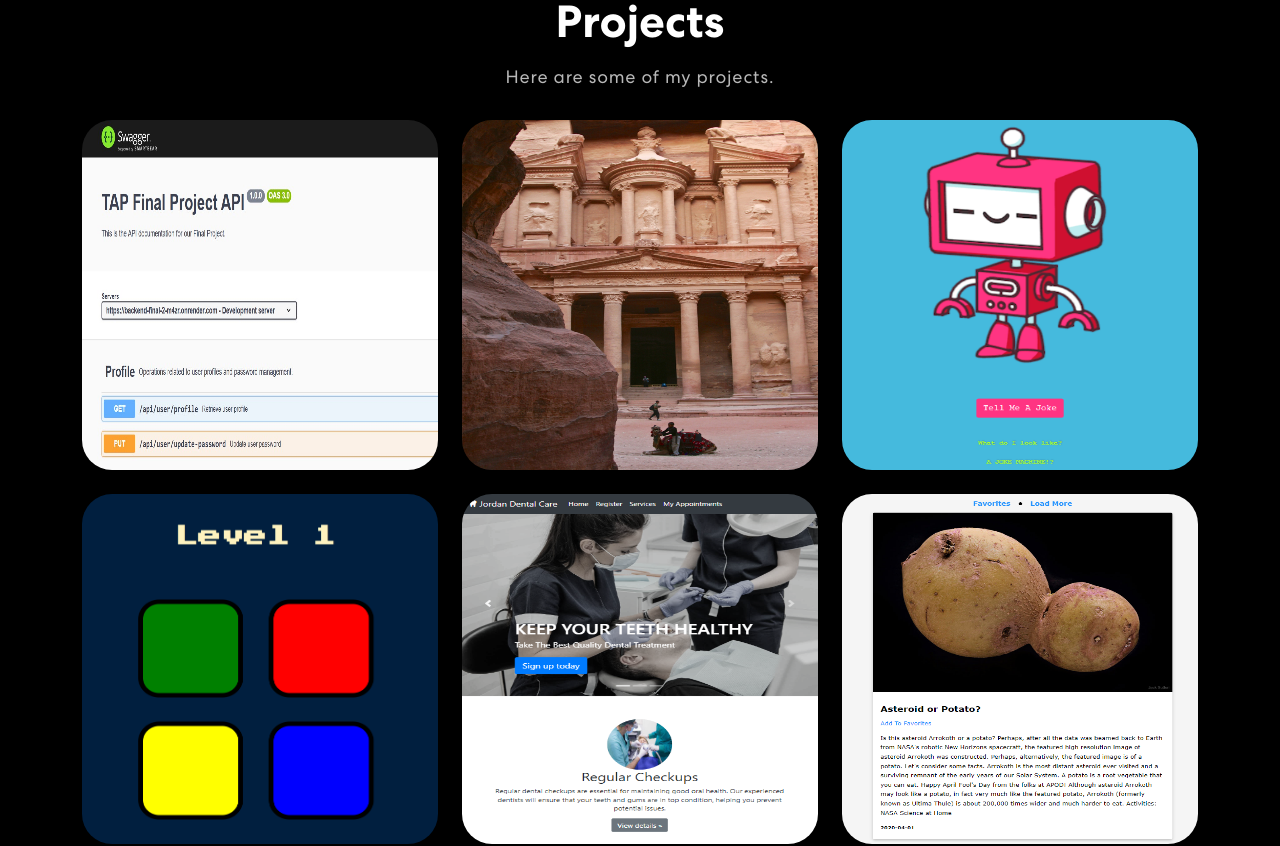
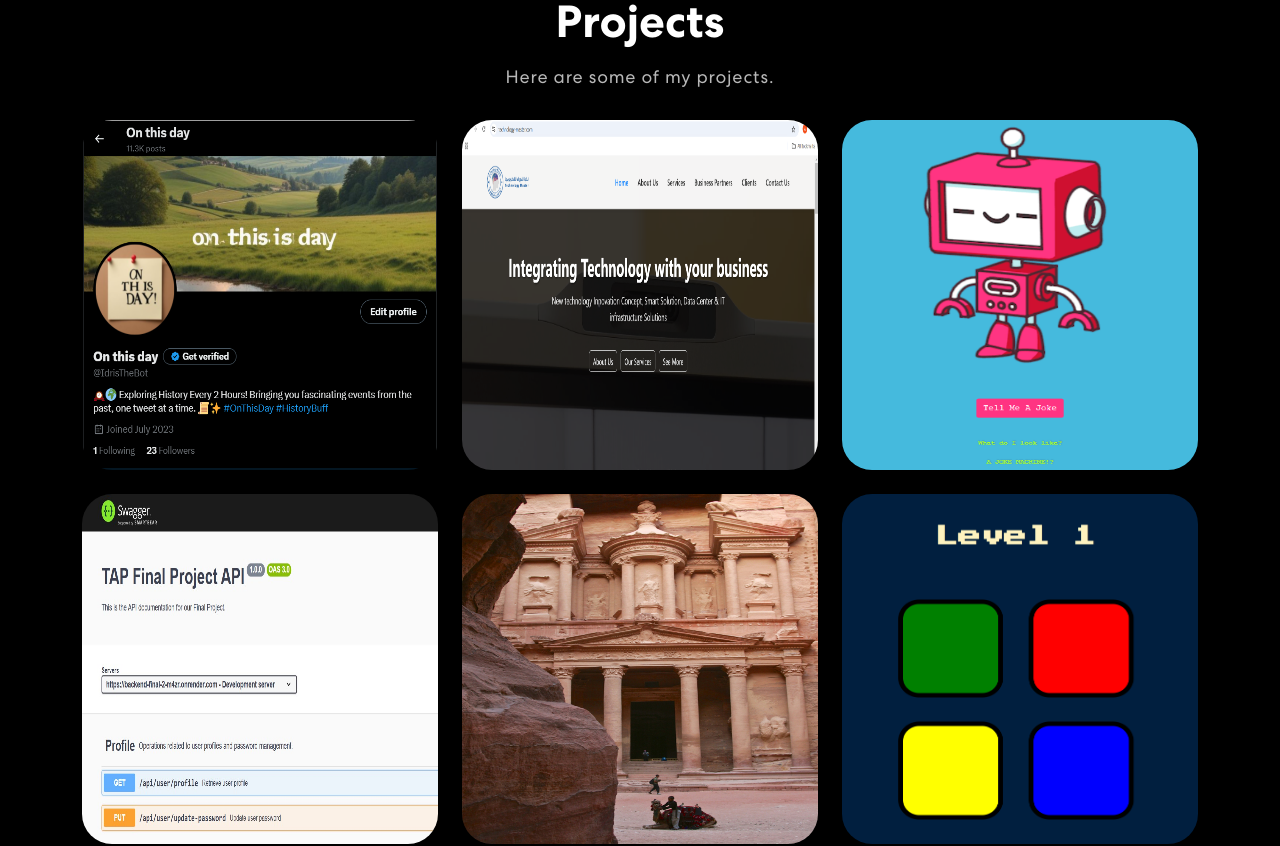
Before and after one commit to Anas-M-Ardah/Portfolio, a React (Vite) app: page / in a window 1280 px wide. Shown: the part 1320-2166 px from the top of the page. Built offline with nearby package versions, Linux system fonts and the light colour scheme.

Commit message:
added two new projects to the projects section

```diff
--- a/src/components/Projects.jsx
+++ b/src/components/Projects.jsx
@@ -10,12 +10,35 @@ import colorSharp2 from "../assets/img/color-sharp2.png";
 import projImg7 from "../assets/img/final.jpg";
 import projImg8 from "../assets/img/blog.png";
 import projImg9 from "../assets/img/paintclone.png";
+import twitterBotImg from "../assets/img/twitter-bot.png";
+import techMasterImg from "../assets/img/tech-master.png";
 // import 'animate.css';
 import TrackVisibility from 'react-on-screen';
 
 export const Projects = () => {
 
   const projects = [
+    {
+      title: "Twitter Bot",
+      description: "Beep boop! My historical databases are whirring! Here's what happened #OnThisDay.",
+      imgUrl: twitterBotImg,
+      repoUrl: "https://github.com/Anas-M-Ardah/Twitter-Bot",
+      liveUrl: "https://x.com/IdrisTheBot"
+    },
+    {
+      title: "Tech Master",
+      description: "Developed a website for Tech Master, an ICT and smart solutions company, showcasing their services and expertise.",
+      imgUrl: techMasterImg,
+      repoUrl: "https://github.com/Anas-M-Ardah/TechMaster",
+      liveUrl: "https://technology-master.com/",
+    },
+    {
+      title: "Joke Teller",
+      description: "a fun app that fetches and tells jokes",
+      imgUrl: projImg1,
+      repoUrl: "https://github.com/Anas-M-Ardah/joke-teller",
+      liveUrl: "https://anas-m-ardah.github.io/Joke-Teller/",
+    },
     {
       title: "E-Commerce Backend System",
       description: "a backend system for an e-commerce website",
@@ -29,13 +52,6 @@ export const Projects = () => {
       imgUrl: projImg5,
       repoUrl: "https://github.com/Anas-M-Ardah/Visit-Petra",
       liveUrl: "https://anas-m-ardah.github.io/Visit-Petra/",
-    },
-    {
-      title: "Joke Teller",
-      description: "a fun app that fetches and tells jokes",
-      imgUrl: projImg1,
-      repoUrl: "https://github.com/Anas-M-Ardah/joke-teller",
-      liveUrl: "https://anas-m-ardah.github.io/Joke-Teller/",
     },
     {
       title: "Simon Says",
@@ -77,7 +93,7 @@ export const Projects = () => {
       imgUrl: projImg9,
       repoUrl: "https://github.com/Anas-M-Ardah/Paint-Clone",
       liveUrl: "https://anas-m-ardah.github.io/Paint-Clone/",
-    }
+    },
   ];
 
   return (
```
Also changed, not shown: src/assets/img/tech-master.png (added), src/assets/img/twitter-bot.png (added).
